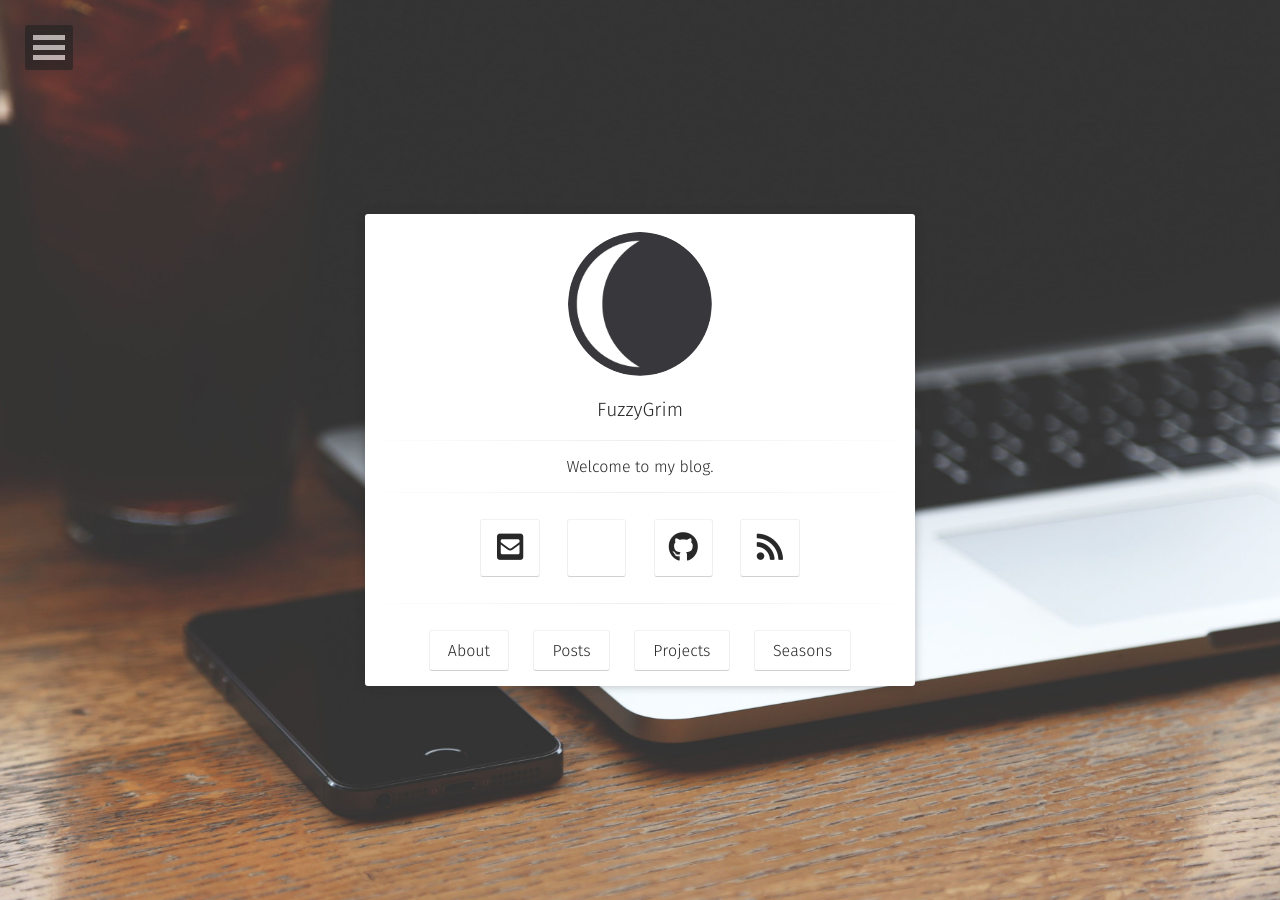
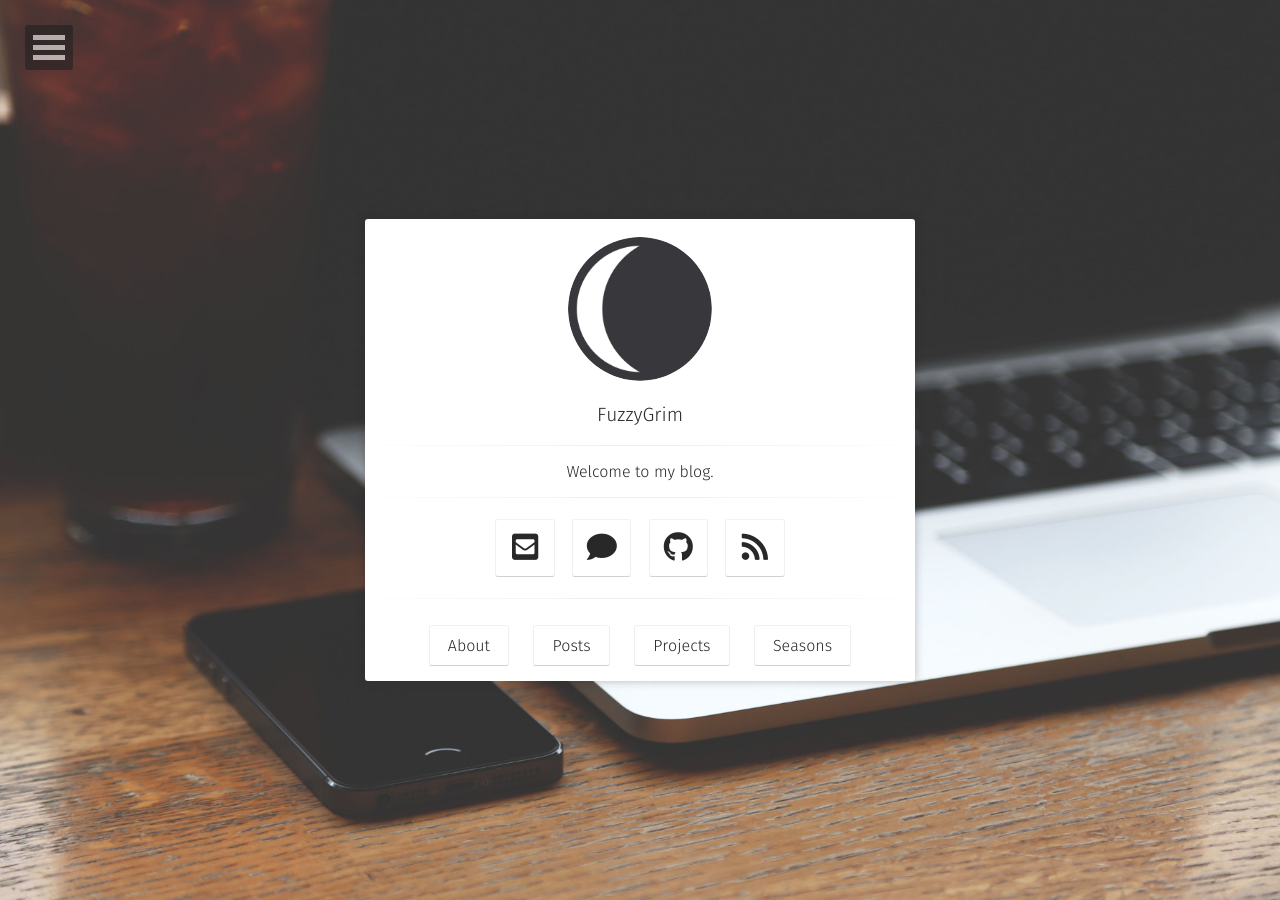
Before and after one commit to FuzzyGrim/blog, a Jekyll site: the page built from index.html, in a window 1280 px wide. Built offline with Jekyll 4.4.1, drawn with Linux system fonts in a browser that asks for light colours; some web fonts are replaced.

Commit message:
clean icons class

```diff
--- a/_includes/social-links.html
+++ b/_includes/social-links.html
@@ -1,7 +1,7 @@
                     <hr class="hr-line">
                     <h3 class="title" style="font-size:30px;">
                         {% if site.email %}<a class="social-btn" href="mailto:{{ site.email }}" target="_blank" rel="noopener noreferrer"><i class="fas fa-envelope-square fa-fw"></i></a>{% endif %}
-                        {% if site.matrix %}<a class="social-btn" href="https://matrix.to/#/@{{ site.matrix }}" target="_blank" rel="noopener noreferrer"><i class="fa fa-fw">&#xf086e; </i></a>{% endif %}
+                        {% if site.matrix %}<a class="social-btn" href="https://matrix.to/#/@{{ site.matrix }}" target="_blank" rel="noopener noreferrer"><i class="fas fa-comment fa-fw"></i></a>{% endif %}
                         {% if site.github-url %}<a class="social-btn" href="http://github.com/{{ site.github-url }}" target="_blank" rel="noopener noreferrer"><i class="fab fa-github fa-fw"></i></a>{% endif %}
-                        {% if site.rss %}<a class="social-btn" href="{{ site.url }}/feed.xml" target="_blank" rel="noopener noreferrer" download><i class="fa fa-fw">&#xf09e; </i></a>{% endif %}
+                        {% if site.rss %}<a class="social-btn" href="{{ site.url }}/feed.xml" target="_blank" rel="noopener noreferrer" download><i class="fas fa-rss fa-fw"></i></a>{% endif %}
                   </h3>
--- a/_sass/elements.scss
+++ b/_sass/elements.scss
@@ -14,7 +14,7 @@
 }
 .social-btn {
     padding: 10px;
-    margin: 10px;
+    margin: 5px;
     @extend %btnextend;
 }
 .btn {
```
